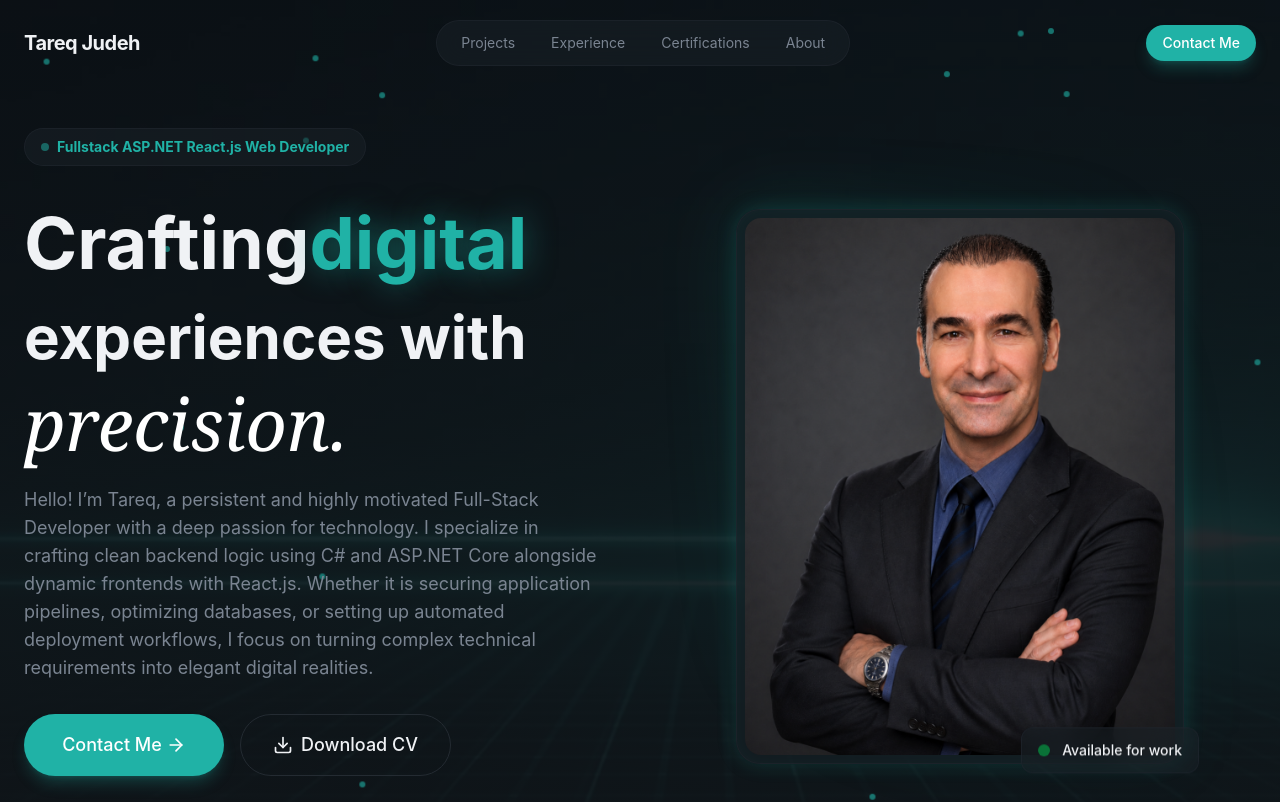
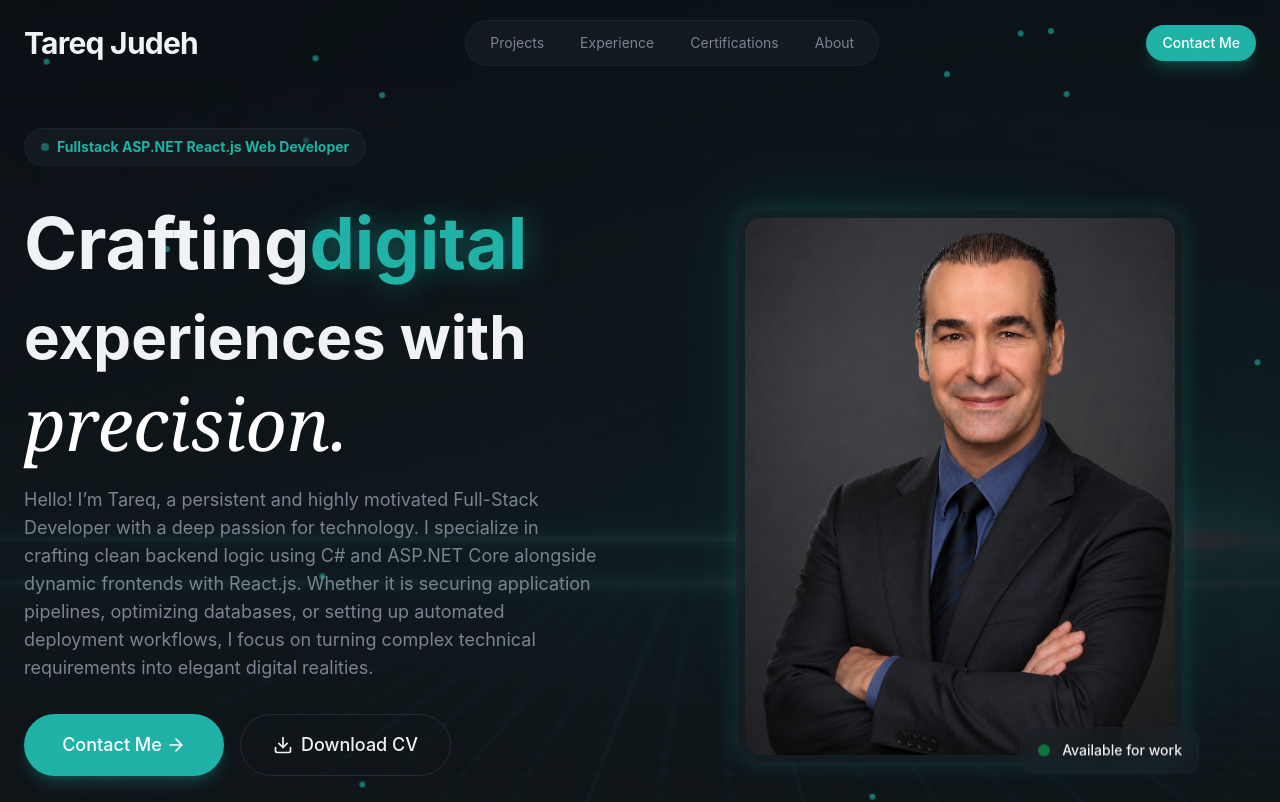
Before and after one commit to TareqJudehGithub/personal_portfolio, a React app: page / in a window 1280 px wide. Shown: the top 802 px of the page. Built offline with nearby package versions, Linux system fonts and the light colour scheme; the HTML template or start-up script is replaced by a standard one.

Commit message:
Changed profile image in Hero component, and adjust title font size in Navbar 3 times larger.

```diff
--- a/src/layout/Navbar.tsx
+++ b/src/layout/Navbar.tsx
@@ -25,9 +25,9 @@ export const Navbar = () => {
 			<nav className="container mx-auto px-6 flex items-center justify-between">
 				<a
 					href="#"
-					className="text-xl font-bold tracking-tight hover:text-primary"
+					className="text-3xl font-bold tracking-tight hover:text-primary"
 				>
-					Tareq Judeh<span className="text-primary"></span>
+					Tareq Judeh
 				</a>
 
 				<div className="hidden md:flex items-center gap-1">
--- a/src/sections/Hero.tsx
+++ b/src/sections/Hero.tsx
@@ -146,7 +146,7 @@ export const Hero = () => {
 							<div className="relative glass rounded-3xl p-2 glow-border">
 								<img
 									className="w-full aspect-4/5 object-cover rounded-2xl"
-									src="/profile_image.png"
+									src="/prof_image_1.png"
 									alt="Tareq Judeh image"
 								/>
 								{/* Floating Badge*/}
```
Also changed, not shown: public/prof_image_1.png (added), public/profile_image.png (deleted).
